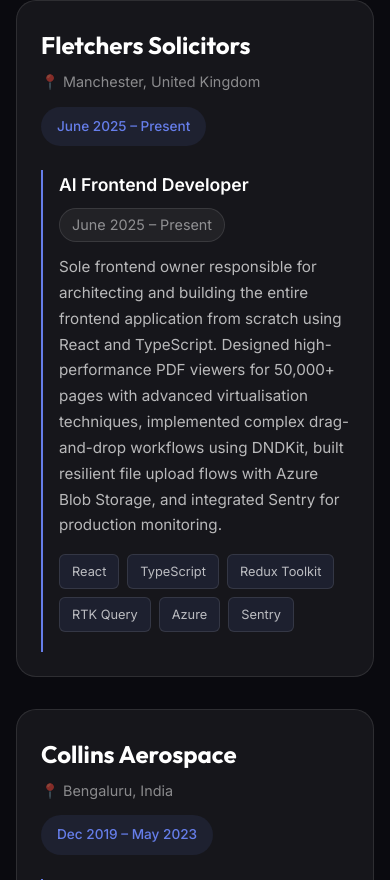
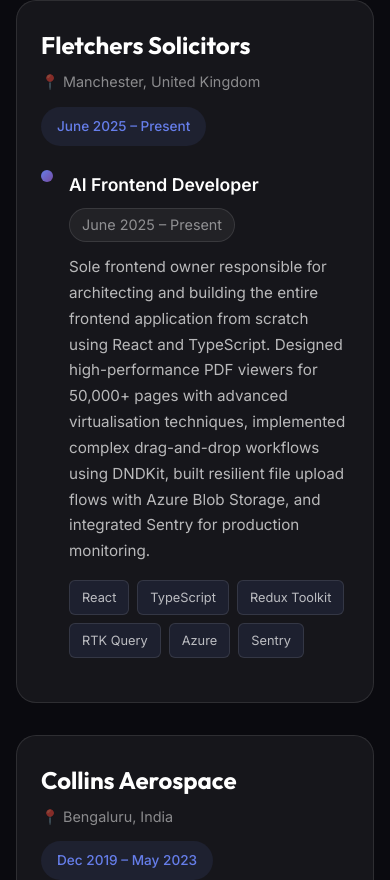
Before and after one commit to suhaibk9/REACT-PORTFOLIO, a React (Vite) app: page / in a window 390 px wide. Shown: the part 1444-2324 px from the top of the page. Built offline with nearby package versions, Linux system fonts and the light colour scheme.

Commit message:
added React Query to frontend skills and fixed mobile timeline dots

```diff
--- a/src/components/molecules/ExperienceCard/ExperienceCard.module.css
+++ b/src/components/molecules/ExperienceCard/ExperienceCard.module.css
@@ -141,13 +141,7 @@
         gap: 1rem;
     }
 
-    .marker {
-        display: none;
-    }
-
     .content {
-        border-left: 2px solid var(--accent-primary);
-        padding-left: 1rem;
         padding-bottom: 1.25rem;
     }
 
--- a/src/components/sections/About/About.jsx
+++ b/src/components/sections/About/About.jsx
@@ -4,7 +4,7 @@
 const skillsData = [
     {
         title: 'Frontend',
-        skills: ['React.js', 'TypeScript', 'JavaScript', 'Redux Toolkit', 'RTK Query', 'HTML5', 'CSS3', 'Tailwind CSS', 'Material UI']
+        skills: ['React.js', 'TypeScript', 'JavaScript', 'Redux Toolkit', 'RTK Query', 'React Query', 'HTML5', 'CSS3', 'Tailwind CSS', 'Material UI']
     },
     {
         title: 'Backend & APIs',
```
